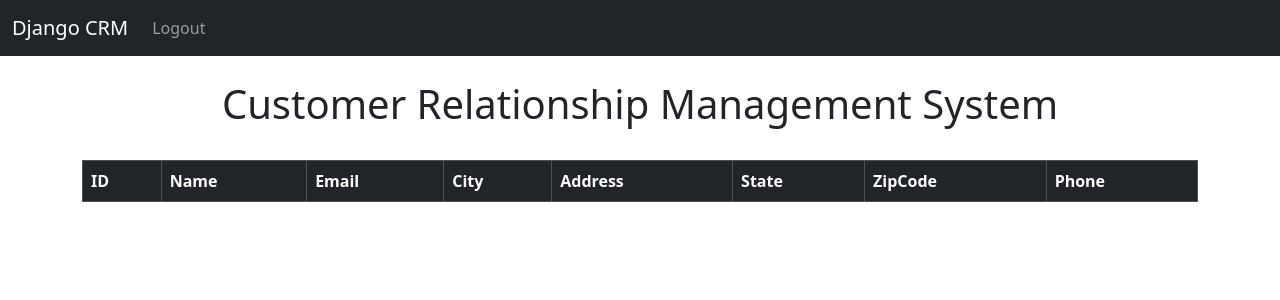
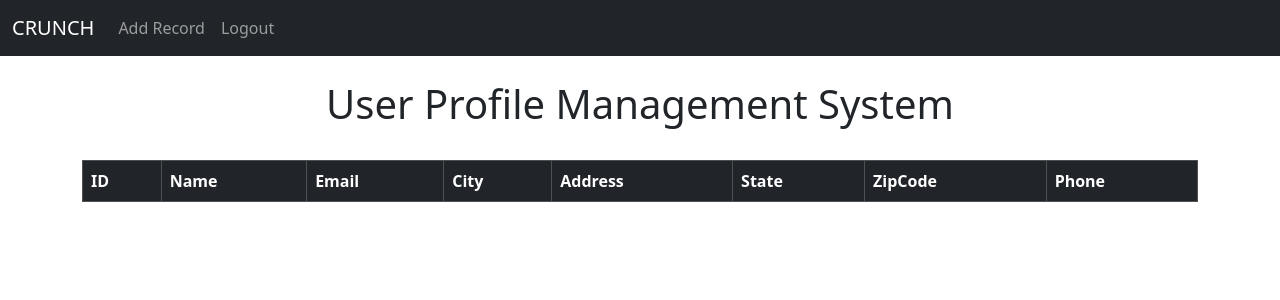
Before and after one commit to sangaryousmane/django-crm, a Django app: page / in a window 1280 px wide. Shown: the top 300 px of the page. Run offline with Django 4.2, Linux system fonts and the light colour scheme; the visitor is signed in with stand-in values (Sample User, id 1); data that the repository does not hold is empty.

Commit message:
Add records completed

```diff
--- a/website/templates/home.html
+++ b/website/templates/home.html
@@ -2,7 +2,7 @@
 {% block content %}
 
     {% if user.is_authenticated %}
-        <h1 align="center">Customer Relationship Management System</h1><br>
+        <h1 align="center">User Profile Management System</h1><br>
         <table class="table table-striped table-hover table-bordered">
             <thead class="table-dark">
             <tr>
--- a/website/templates/navBar.html
+++ b/website/templates/navBar.html
@@ -1,6 +1,6 @@
 <nav class="navbar navbar-expand-lg navbar-dark bg-dark">
     <div class="container-fluid">
-        <a class="navbar-brand" href="{% url 'home' %}">Django CRM</a>
+        <a class="navbar-brand" href="{% url 'home' %}">CRUNCH</a>
         <button class="navbar-toggler" type="button" data-bs-toggle="collapse" data-bs-target="#navbarSupportedContent"
                 aria-controls="navbarSupportedContent" aria-expanded="false" aria-label="Toggle navigation">
             <span class="navbar-toggler-icon"></span>
@@ -8,6 +8,9 @@
         <div class="collapse navbar-collapse" id="navbarSupportedContent">
             <ul class="navbar-nav me-auto mb-2 mb-lg-0">
                 {% if user.is_authenticated %}
+                    <li class="nav-item">
+                        <a class="nav-link" href="{% url 'add_record' %}">Add Record</a>
+                    </li>
                     <li class="nav-item">
                         <a class="nav-link" href="{% url 'logout' %}">Logout</a>
                     </li>
--- a/website/urls.py
+++ b/website/urls.py
@@ -7,5 +7,6 @@ urlpatterns = [
     path('logout/', views.logout_user, name='logout'),
     path('register/', views.register, name='register'),
     path('record/<int:pk>', views.customer_records, name='record'),
-    path('delete_record/<int:pk>', views.delete_record, name='delete_record')
+    path('delete_record/<int:pk>', views.delete_record, name='delete_record'),
+    path('add_record/', views.add_record, name='add_record')
 ]
--- a/website/views.py
+++ b/website/views.py
@@ -2,7 +2,7 @@ from django.contrib import messages
 from django.contrib.auth import authenticate, login, logout
 from django.shortcuts import render, redirect
 
-from website.forms import SignUpForm
+from website.forms import SignUpForm, AddRecordForm
 from .models import Record
 
 
@@ -69,7 +69,7 @@ def customer_records(request, pk: int):
         return redirect('home')
 
 
-# Delete a customer record
+# Delete a user record
 def delete_record(request, pk: int):
     if is_auth(request):
         deleted = Record.objects.get(id=pk)
@@ -79,3 +79,18 @@ def delete_record(request, pk: int):
     else:
         messages.error(request, "you must be logged in to perform this action")
         return redirect('home')
+
+
+# Add a user
+def add_record(request):
+    form = AddRecordForm(request.POST or None)
+    if is_auth(request):
+        if request.method == 'POST':
+            if form.is_valid():
+                form.save()
+                messages.success(request, 'Record added successfully')
+                return redirect('home')
+        return render(request, 'add_record.html', {'form': form})
+    else:
+        messages.error(request, "you must be logged in to perform this action")
+        return redirect('home')
```
Also changed, not shown: website/forms.py (+21 -0 lines), website/templates/add_record.html (added, +14 -0 lines).
